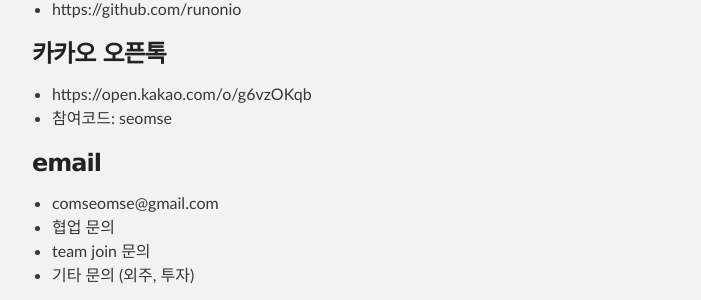
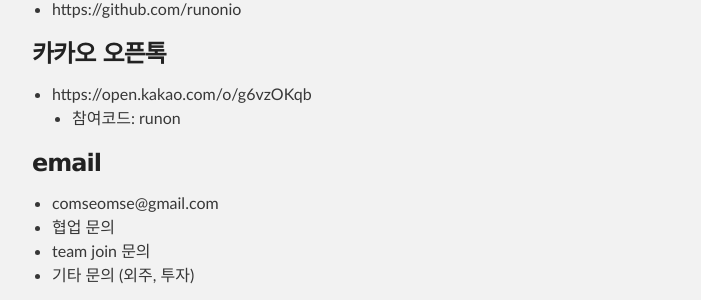
Before and after one commit to runonio/runon.io, a Jekyll site: the page built from index.md, in a window 1280 px wide and 900 px high, scrolled down 407 px. Shown: the part 152-452 px from the top of the window, without its empty margins (288-989 px from the left). Built offline with Jekyll 4.4.1, drawn with Linux system fonts in a browser that asks for light colours; our own code applies the rules of GitHub Pages for plain Markdown files.

Commit message:
Update index.md

```diff
--- a/index.md
+++ b/index.md
@@ -12,7 +12,7 @@
 
 ### 카카오 오픈톡
 - https://open.kakao.com/o/g6vzOKqb
-- 참여코드: seomse
+   - 참여코드: runon
 
 ### email
 - comseomse@gmail.com
```
